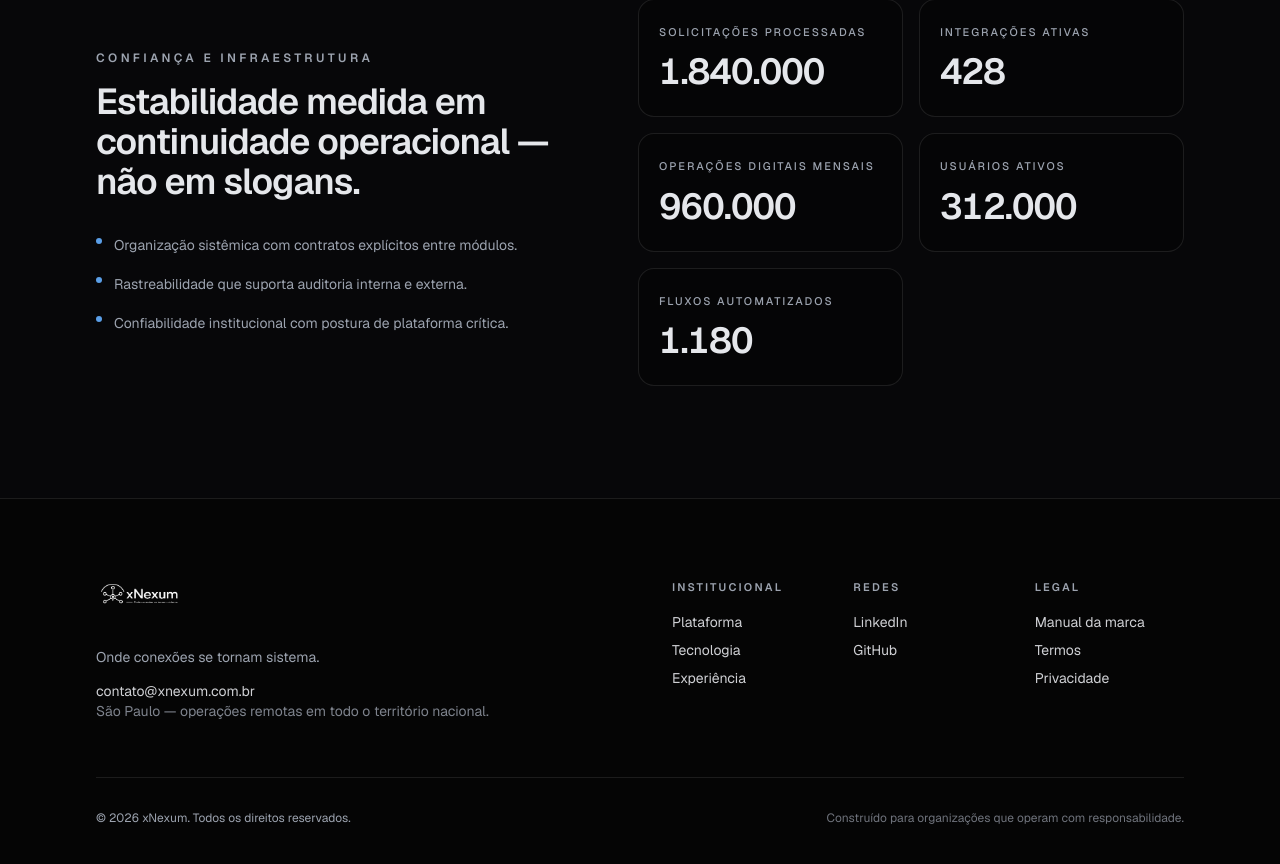
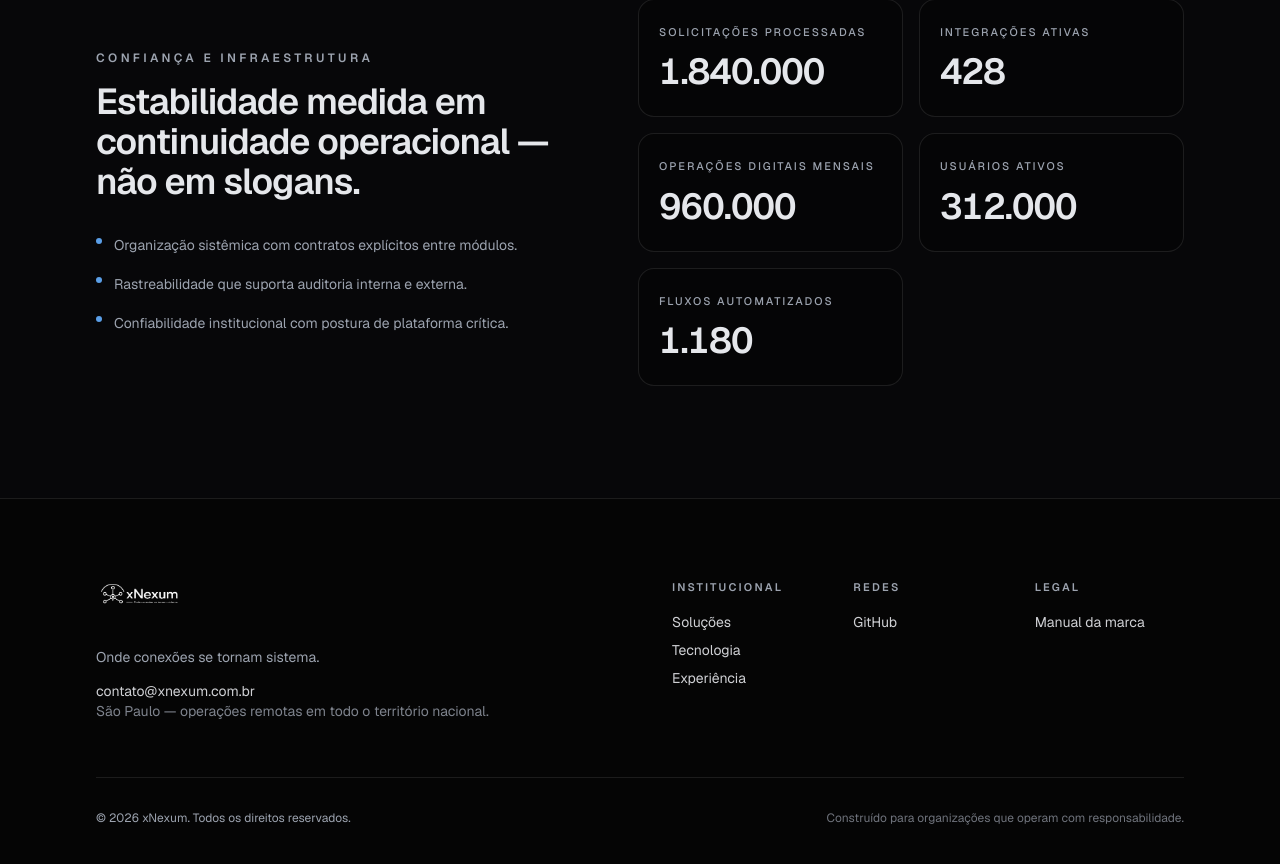
Before and after one commit to Valtteraguiar/xnexum, a Next.js app: page / in a window 1280 px wide. Shown: the part 5837-6701 px from the top of the page. Built offline with nearby package versions, Linux system fonts and the light colour scheme; no server answers.

Commit message:
Refine xNexum institutional copy (components/sections/footer.tsx)

```diff
--- a/components/sections/footer.tsx
+++ b/components/sections/footer.tsx
@@ -3,13 +3,10 @@ import { Logo } from "@/components/logo";
 
 const legal = [
   { href: "/brand/xNexum_Manual_da_Marca.pdf", label: "Manual da marca" },
-  { href: "#", label: "Termos" },
-  { href: "#", label: "Privacidade" },
 ];
 
 const social = [
-  { href: "https://www.linkedin.com", label: "LinkedIn" },
-  { href: "https://github.com", label: "GitHub" },
+  { href: "https://github.com/Valtteraguiar/xnexum", label: "GitHub" },
 ];
 
 export function Footer() {
@@ -36,7 +33,7 @@ export function Footer() {
               <ul className="mt-4 space-y-2 text-sm text-nexum-snow/90">
                 <li>
                   <Link href="#solucoes" className="transition-colors hover:text-white">
-                    Plataforma
+                    Soluções
                   </Link>
                 </li>
                 <li>
```
